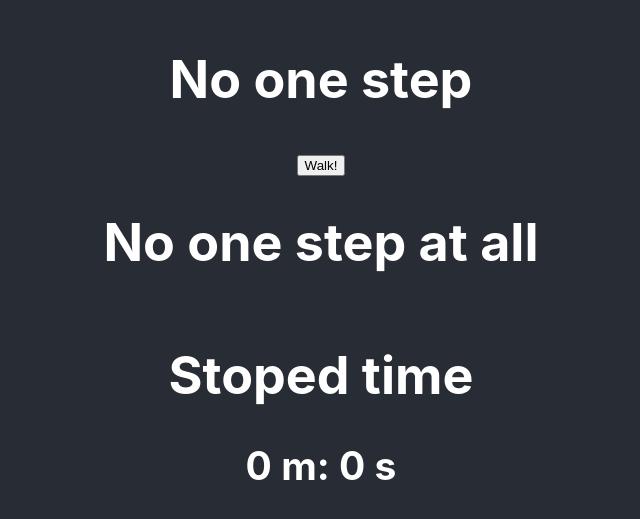
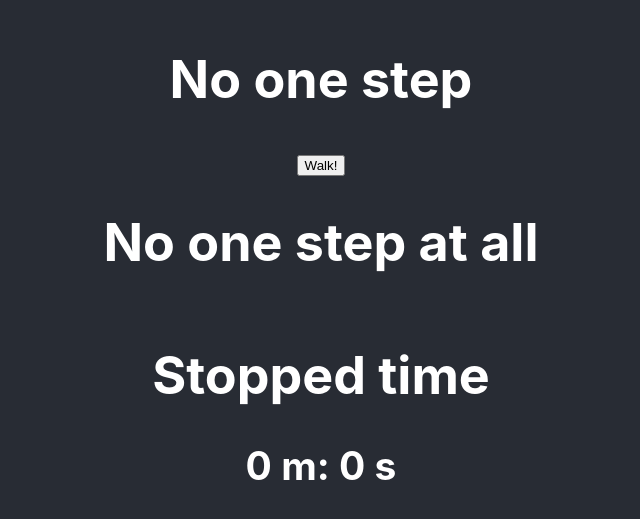
Before and after one commit to SilvaEmerson/steps-counter, a React (Create React App) app: page / in a window 1280 px wide. Shown: the part 133-652 px from the top of the page, without its empty margins (319-959 px from the left). Built offline with nearby package versions, Linux system fonts and the light colour scheme; the HTML template or start-up script is replaced by a standard one.

Commit message:
Fix typo

```diff
--- a/src/Components/StopTime.js
+++ b/src/Components/StopTime.js
@@ -21,7 +21,7 @@ export function StopTime(props) {
 
   return (
     <div>
-      <h1>Stoped time</h1>
+      <h1>Stopped time</h1>
       <h2>{stopTime}</h2>
     </div>
   );
```
